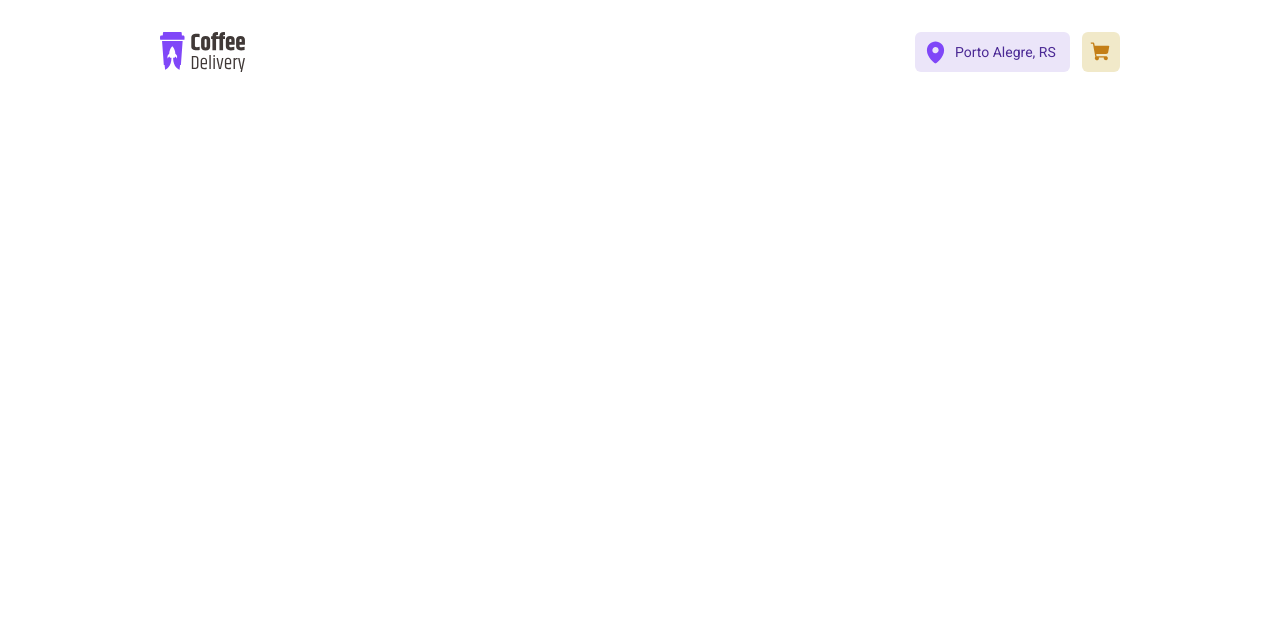
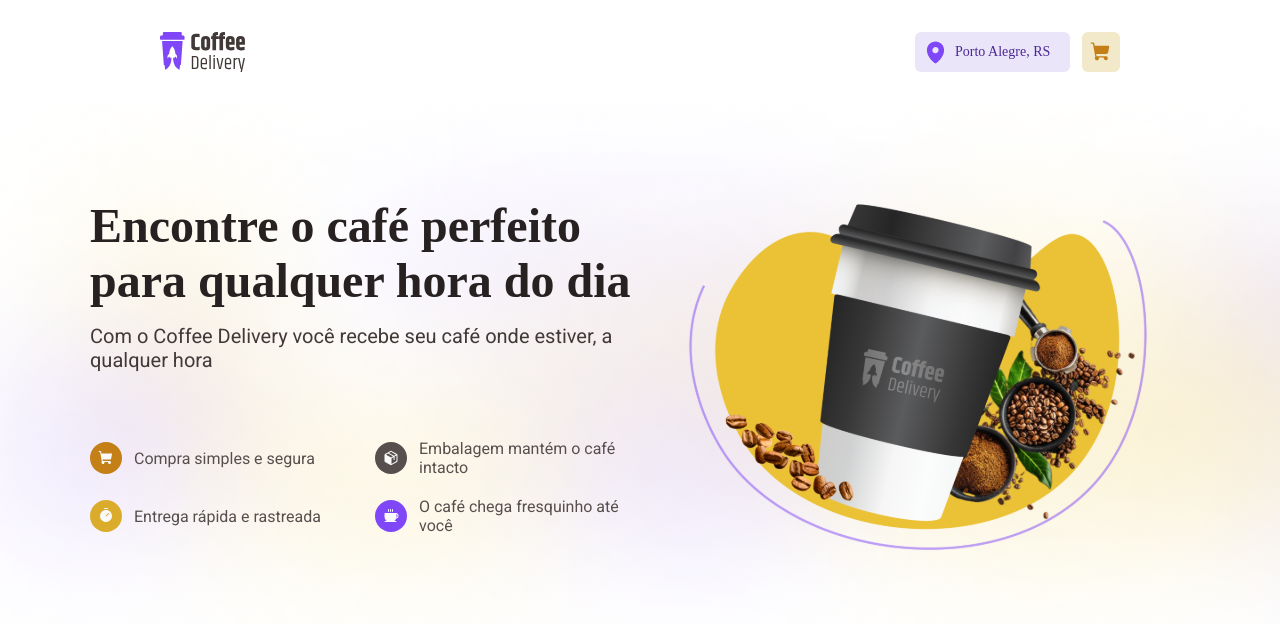
Before and after one commit to Grazinascito/Coffe-delivery, a React (Vite) app: page / in a window 1280 px wide. Shown: the top 624 px of the page. Built offline with nearby package versions, Linux system fonts and the light colour scheme; no server answers; what miragejs would draw is missing.

Commit message:
feat: add Hero Section

```diff
--- a/src/Template/Layout.tsx
+++ b/src/Template/Layout.tsx
@@ -1,5 +1,6 @@
 import { Outlet } from "react-router-dom";
 import { Header } from "../components/Header/Header";
+import { HeroSection } from "../components/HeroSection/HeroSection";
 import { globalStyles } from "../styles/global";
 
 export const Layout = () => {
@@ -7,6 +8,7 @@ export const Layout = () => {
   return (
     <>
       <Header />
+      <HeroSection />
       <Outlet />
     </>
   );
--- /dev/null
+++ b/src/components/HeroSection/HeroSection.tsx
@@ -0,0 +1,43 @@
+import { IconsInfo, WrapHeroText, WrapImage, Wrapper } from "./Styles";
+import principalImage from "../../assets/principalImage.svg";
+import cart2 from "../../assets/icons/cart2.svg";
+import clock from "../../assets/icons/clock.svg";
+import coffeeIcon from "../../assets/icons/coffeeIcon.svg";
+import packing from "../../assets/icons/packing.svg";
+
+export const HeroSection = () => {
+  return (
+    <Wrapper>
+      <WrapHeroText>
+        <h1>Encontre o café perfeito para qualquer hora do dia</h1>
+        <span>
+          Com o Coffee Delivery você recebe seu café onde estiver, a qualquer
+          hora
+        </span>
+
+        <IconsInfo>
+          <div>
+            <img src={cart2} alt="" />
+            <span>Compra simples e segura</span>
+          </div>
+          <div>
+            <img src={packing} alt="" />
+            <span>Embalagem mantém o café intacto</span>
+          </div>
+          <div>
+            <img src={clock} alt="" />
+            <span>Entrega rápida e rastreada</span>
+          </div>
+          <div>
+            <img src={coffeeIcon} alt="" />
+            <span>O café chega fresquinho até você</span>
+          </div>
+        </IconsInfo>
+      </WrapHeroText>
+
+      <WrapImage>
+        <img src={principalImage} alt="" />
+      </WrapImage>
+    </Wrapper>
+  );
+};
--- /dev/null
+++ b/src/components/HeroSection/Styles.ts
@@ -0,0 +1,48 @@
+import { styled } from "@stitches/react";
+import background from "../../assets/background.png";
+
+export const Wrapper = styled("section", {
+  height: "54.4rem",
+  backgroundImage: `url(${background})`,
+  padding: "9.4rem 9rem",
+  display: "grid",
+  gridTemplateColumns: "50% 50%",
+  gap: "4rem",
+});
+
+export const WrapHeroText = styled("div", {
+  h1: {
+    fontSize: "$titleXL",
+    fontFamily: "$baloo",
+    color: "#272221",
+    marginBottom: "1.6rem",
+  },
+
+  span: {
+    fontSize: "$regularL",
+    fontFamily: "$roboto",
+    fontWeight: "400",
+    color: "#403937",
+  },
+});
+
+export const WrapImage = styled("div", {});
+
+export const IconsInfo = styled("div", {
+  display: "grid",
+  gridTemplateColumns: "1fr 1fr",
+  marginTop: "6.7rem",
+  gap: "2rem",
+
+  div: {
+    display: "flex",
+    alignItems: "center",
+    gap: "1.2rem",
+
+    span: {
+      color: "#574F4D",
+      fontFamily: "$roboto",
+      fontSize: "1.6rem",
+    },
+  },
+});
--- a/src/styles/global.ts
+++ b/src/styles/global.ts
@@ -2,6 +2,6 @@ import { globalCss } from "@stitches/react";
 
 export const globalStyles = globalCss({
   "*": { margin: 0, padding: 0, boxSizing: "border-box" },
-  html: { fontSize: "62.5%", fontFamily: "Roboto, sans-serif" },
+  html: { fontSize: "62.5%" },
   body: { fontSize: "1.6rem" },
 });
```
